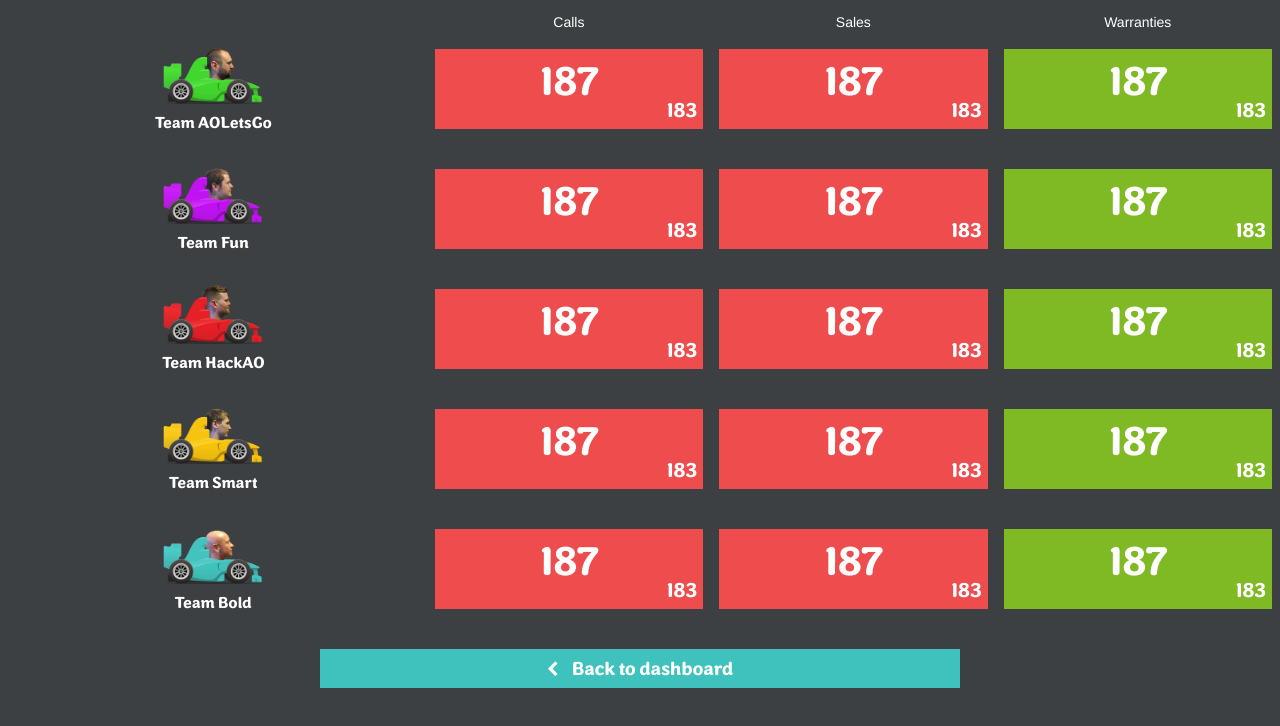
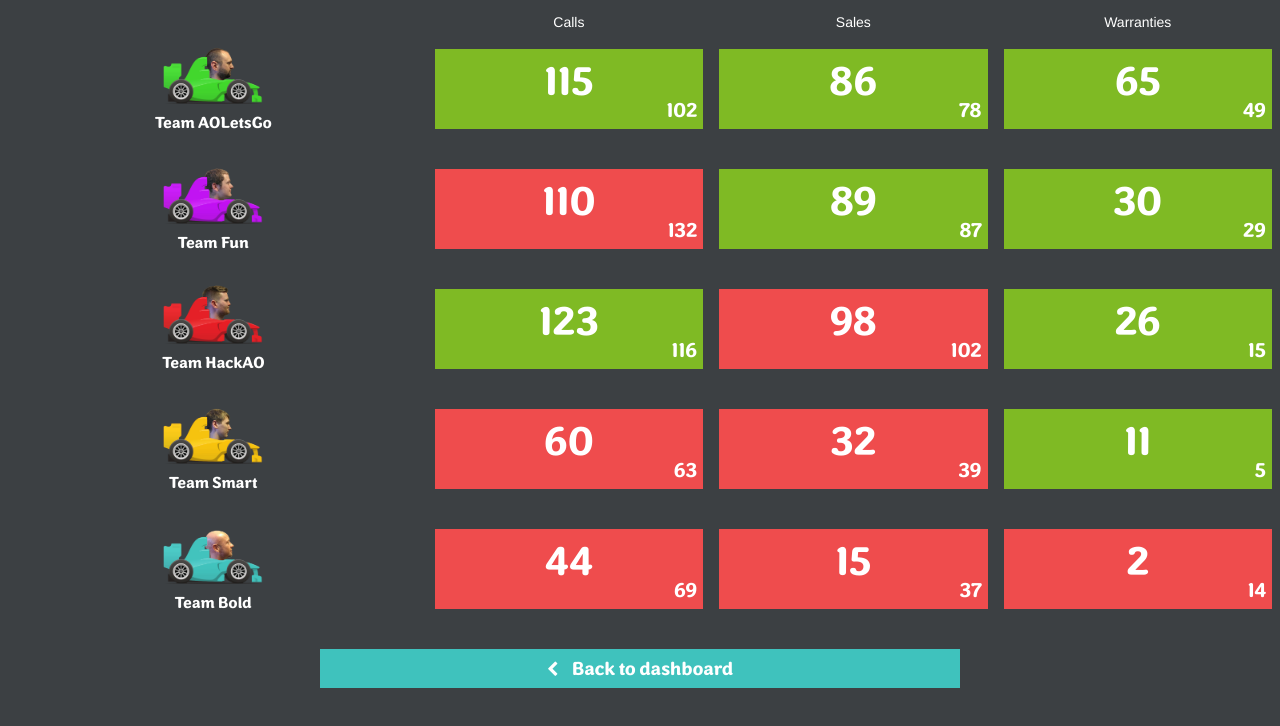
Before and after one commit to MikeDigitize/HackStreetBoys, a website: page public/leaderboard.html in a window 1280 px wide. Drawn offline with Linux system fonts and the light colour scheme.

Commit message:
SA - Added data for leaderboard.

```diff
--- a/public/leaderboard.html
+++ b/public/leaderboard.html
@@ -32,24 +32,24 @@
 
                 <div class="row daySales ">
                     <div class="col-xs-4 ">
-                        <div class="col-xs-12 red ">
-                            <div class="col-xs-12 largeNumber ">187</div>
-                            <div class="col-xs-12 smallNumber ">183</div>
+                        <div class="col-xs-12 green ">
+                            <div class="col-xs-12 largeNumber ">115</div>
+                            <div class="col-xs-12 smallNumber ">102</div>
                         </div>
 
                     </div>
                     <div class="col-xs-4 ">
-                        <div class="col-xs-12 red ">
+                        <div class="col-xs-12 green ">
 
-                            <div class="col-xs-12 largeNumber ">187</div>
-                            <div class="col-xs-12 smallNumber ">183</div>
+                            <div class="col-xs-12 largeNumber ">86</div>
+                            <div class="col-xs-12 smallNumber ">78</div>
                         </div>
                     </div>
                     <div class="col-xs-4 ">
                         <div class="col-xs-12 green ">
 
-                            <div class="col-xs-12 largeNumber ">187</div>
-                            <div class="col-xs-12 smallNumber ">183</div>
+                            <div class="col-xs-12 largeNumber ">65</div>
+                            <div class="col-xs-12 smallNumber ">49</div>
                         </div>
                     </div>
                 </div>
@@ -65,23 +65,23 @@
                 <div class="row daySales ">
                     <div class="col-xs-4 ">
                         <div class="col-xs-12 red ">
-                            <div class="col-xs-12 largeNumber ">187</div>
-                            <div class="col-xs-12 smallNumber ">183</div>
+                            <div class="col-xs-12 largeNumber ">110</div>
+                            <div class="col-xs-12 smallNumber ">132</div>
                         </div>
 
                     </div>
                     <div class="col-xs-4 ">
-                        <div class="col-xs-12 red ">
+                        <div class="col-xs-12 green ">
 
-                            <div class="col-xs-12 largeNumber ">187</div>
-                            <div class="col-xs-12 smallNumber ">183</div>
+                            <div class="col-xs-12 largeNumber ">89</div>
+                            <div class="col-xs-12 smallNumber ">87</div>
                         </div>
                     </div>
                     <div class="col-xs-4 ">
                         <div class="col-xs-12 green ">
 
-                            <div class="col-xs-12 largeNumber ">187</div>
-                            <div class="col-xs-12 smallNumber ">183</div>
+                            <div class="col-xs-12 largeNumber ">30</div>
+                            <div class="col-xs-12 smallNumber ">29</div>
                         </div>
                     </div>
                 </div>
@@ -96,24 +96,24 @@
             <div class="col-xs-8 ">
                 <div class="row daySales ">
                     <div class="col-xs-4 ">
-                        <div class="col-xs-12 red ">
-                            <div class="col-xs-12 largeNumber ">187</div>
-                            <div class="col-xs-12 smallNumber ">183</div>
+                        <div class="col-xs-12 green ">
+                            <div class="col-xs-12 largeNumber ">123</div>
+                            <div class="col-xs-12 smallNumber ">116</div>
                         </div>
 
                     </div>
                     <div class="col-xs-4 ">
                         <div class="col-xs-12 red ">
 
-                            <div class="col-xs-12 largeNumber ">187</div>
-                            <div class="col-xs-12 smallNumber ">183</div>
+                            <div class="col-xs-12 largeNumber ">98</div>
+                            <div class="col-xs-12 smallNumber ">102</div>
                         </div>
                     </div>
                     <div class="col-xs-4 ">
                         <div class="col-xs-12 green ">
 
-                            <div class="col-xs-12 largeNumber ">187</div>
-                            <div class="col-xs-12 smallNumber ">183</div>
+                            <div class="col-xs-12 largeNumber ">26</div>
+                            <div class="col-xs-12 smallNumber ">15</div>
                         </div>
                     </div>
                 </div>
@@ -129,23 +129,23 @@
                 <div class="row daySales ">
                     <div class="col-xs-4 ">
                         <div class="col-xs-12 red ">
-                            <div class="col-xs-12 largeNumber ">187</div>
-                            <div class="col-xs-12 smallNumber ">183</div>
+                            <div class="col-xs-12 largeNumber ">60</div>
+                            <div class="col-xs-12 smallNumber ">63</div>
                         </div>
 
                     </div>
                     <div class="col-xs-4 ">
                         <div class="col-xs-12 red ">
 
-                            <div class="col-xs-12 largeNumber ">187</div>
-                            <div class="col-xs-12 smallNumber ">183</div>
+                            <div class="col-xs-12 largeNumber ">32</div>
+                            <div class="col-xs-12 smallNumber ">39</div>
                         </div>
                     </div>
                     <div class="col-xs-4 ">
                         <div class="col-xs-12 green ">
 
-                            <div class="col-xs-12 largeNumber ">187</div>
-                            <div class="col-xs-12 smallNumber ">183</div>
+                            <div class="col-xs-12 largeNumber ">11</div>
+                            <div class="col-xs-12 smallNumber ">5</div>
                         </div>
                     </div>
                 </div>
@@ -161,23 +161,23 @@
                 <div class="row daySales ">
                     <div class="col-xs-4 ">
                         <div class="col-xs-12 red ">
-                            <div class="col-xs-12 largeNumber ">187</div>
-                            <div class="col-xs-12 smallNumber ">183</div>
+                            <div class="col-xs-12 largeNumber ">44</div>
+                            <div class="col-xs-12 smallNumber ">69</div>
                         </div>
 
                     </div>
                     <div class="col-xs-4 ">
                         <div class="col-xs-12 red ">
 
-                            <div class="col-xs-12 largeNumber ">187</div>
-                            <div class="col-xs-12 smallNumber ">183</div>
+                            <div class="col-xs-12 largeNumber ">15</div>
+                            <div class="col-xs-12 smallNumber ">37</div>
                         </div>
                     </div>
                     <div class="col-xs-4 ">
-                        <div class="col-xs-12 green ">
+                        <div class="col-xs-12 red ">
 
-                            <div class="col-xs-12 largeNumber ">187</div>
-                            <div class="col-xs-12 smallNumber ">183</div>
+                            <div class="col-xs-12 largeNumber ">2</div>
+                            <div class="col-xs-12 smallNumber ">14</div>
                         </div>
                     </div>
                 </div>
```
Also changed, not shown: app.html (+19 -24 lines), leaderboard.html (+35 -35 lines), public/app.html (+19 -24 lines).
